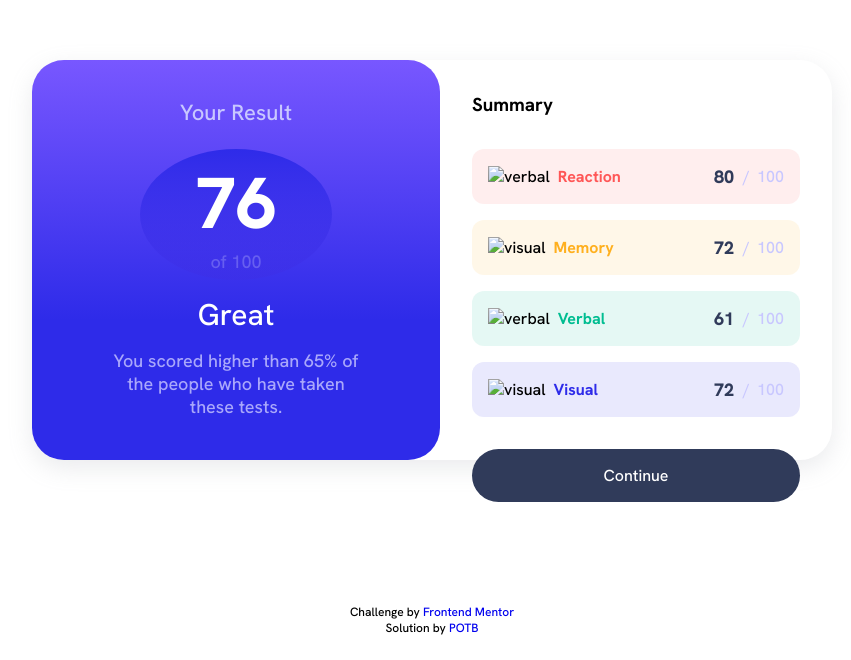
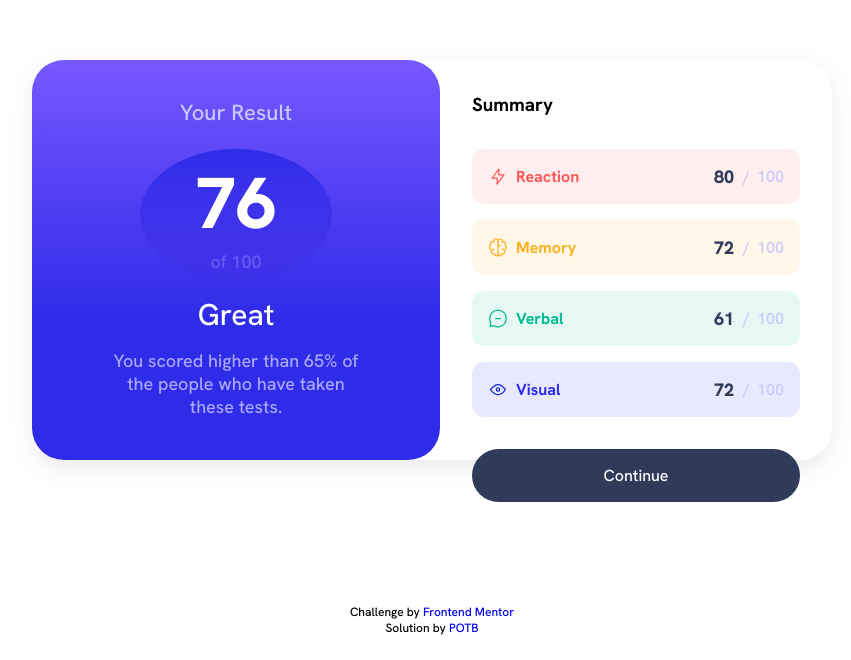
Before and after one commit to Peteonthebeat/Result-Summary-Component, a plain HTML site: page index.html in a window 1280 px wide. Shown: the part 140-800 px from the top of the page, without its empty margins (208-1059 px from the left). Drawn offline with Linux system fonts and the light colour scheme; files that its build step writes are made by us from their sources.

Commit message:
Update index.html

```diff
--- a/index.html
+++ b/index.html
@@ -5,7 +5,7 @@
     <meta http-equiv="X-UA-Compatible" content="IE=edge">
     <meta name="viewport" content="width=device-width, initial-scale=1.0">
     <title>Results-Summary-Component</title>
-    <link rel="stylesheet" href="/styles/styles.css">
+    <link rel="stylesheet" href="styles.css">
 </head>
 <body>
    <div class="container">
@@ -24,7 +24,7 @@
 <div class="numbers">
     <div class="score reaction">
         <div class="icon_wrapper">
-        <img src="/images/icon-reaction.svg" alt="verbal">
+        <img src="icon-reaction.svg" alt="verbal">
         <h4>Reaction</h4>
     </div>
     <div class="result"><span>80</span><p>/ 100</p>
@@ -32,7 +32,7 @@
     </div>
     <div class="score memory">
         <div class="icon_wrapper">
-        <img src="/images/icon-memory.svg" alt="visual">
+        <img src="icon-memory.svg" alt="visual">
         <h4>Memory</h4>
     </div>
     <div class="result"><span>72</span><p>/ 100</p>
@@ -43,7 +43,7 @@
 
     <div class="score verbal">
         <div class="icon_wrapper">
-        <img src="/images/icon-verbal.svg" alt="verbal">
+        <img src="icon-verbal.svg" alt="verbal">
         <h4>Verbal</h4>
     </div>
     <div class="result"><span>61</span><p>/ 100</p>
@@ -51,7 +51,7 @@
     </div>
     <div class="score visual">
         <div class="icon_wrapper">
-        <img src="/images/icon-visual.svg" alt="visual">
+        <img src="icon-visual.svg" alt="visual">
         <h4>Visual</h4>
     </div>
     <div class="result">
```
